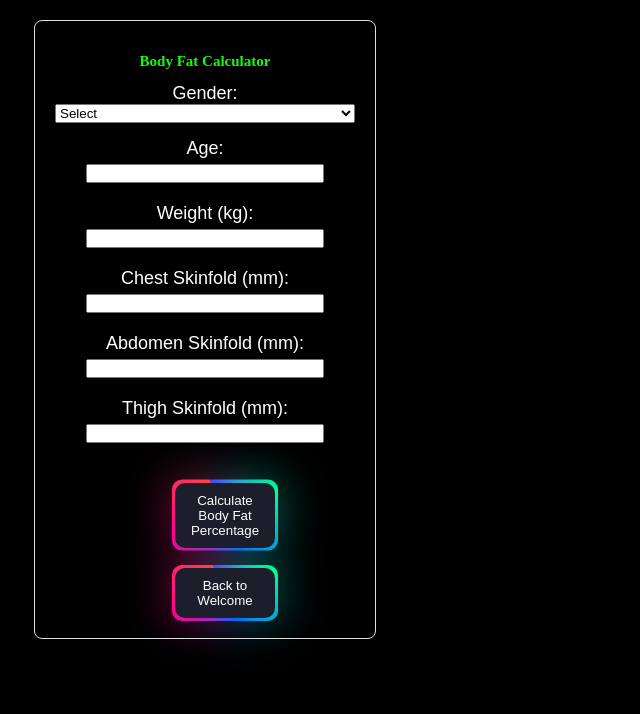
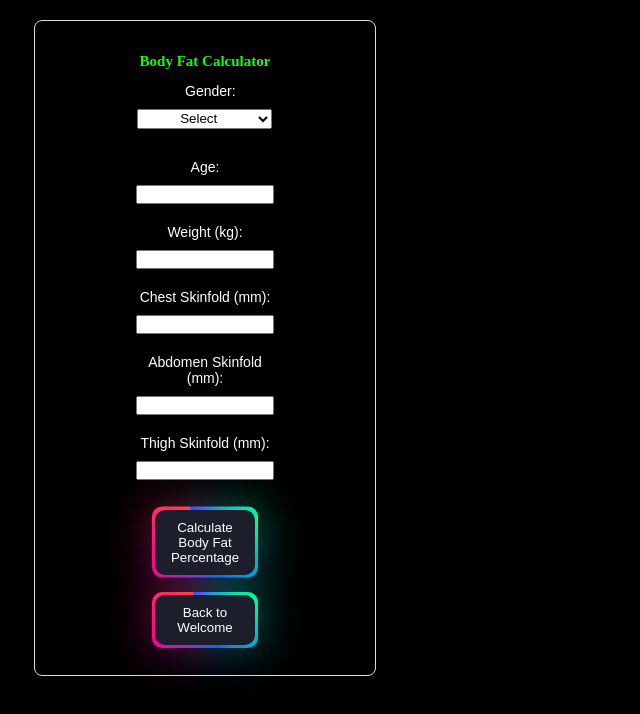
Before and after one commit to Kostas9093/android-app, a React (Vite) app: page / in a window 1280 px wide. Both pictures are taken after a click on the element "Calculate Your Body Fat Percentage". Shown: the top 714 px of the page, without its empty margins (0-640 px from the left). Built offline with nearby package versions, Linux system fonts and the light colour scheme.

Commit message:
caliper css align

```diff
--- a/src/App.css
+++ b/src/App.css
@@ -393,24 +393,56 @@ border-radius: 8px;
 }
 
 .body-fat-calculator label {
-  width:250px;
+  width:150px;
   display:inline-block;
   justify-content: center;
   align-self: center;
-  font-size:large;
+  font-size:14px;
   color:white;
+  margin-bottom: 5px;
 }
 
 .body-fat-calculator input {
   margin:5px;
   height:13px;
-  width:230px;
+  width:130px;
   justify-content: center;
   align-items: center;
   align-self: center;
 
+
+}
+.field {
+  display: flex;
+  align-items: center;
+  margin-bottom: 10px; /* Space between fields */
+}
+
+.body-fat-calculator label#Gen {
+  display: block; /* Forces the label to be on top */
+  text-align: left; /* Aligns the label with the input */
+  margin-bottom: 5px; /* Adds spacing below the label */
+}
+.body-fat-calculator button {
+  margin: 10px auto; /* Centers the buttons */
+  display: block; /* Ensures they stack properly */
 }
 
  /* .body-fat-calculator button:hover {
   background-color: #45a049;
 }  */
+
+.body-fat-calculator .field {
+  display: flex;
+  flex-direction: column; /* Stack label and input vertically */
+  align-items: flex-start; /* Align label and input to the left */
+  margin-bottom: 15px; /* Add space between fields */
+}
+
+.body-fat-calculator select {
+  width: 33%; /* Make the dropdown consistent in width */
+  margin-left:20%;
+  height: 20px; /* Ensure uniform height */
+  margin-top: 5px; /* Add space below the label */
+  text-align: center; /* Optional: center text in the dropdown */
+}
--- a/src/components/BodyFatCalculatorApp.jsx
+++ b/src/components/BodyFatCalculatorApp.jsx
@@ -39,14 +39,21 @@ const BodyFatCalculatorApp = ({ onBack }) => {
     return (
         <div className="body-fat-calculator">
             <h2>Body Fat Calculator</h2>
+
             <form onSubmit={handleSubmit}>
-                <label id="Gen">Gender: </label>
-                <select value={gender} onChange={(e) => setGender(e.target.value)} required>
-                    <option value="">Select</option>
-                    <option value="male">Male</option>
-                    <option value="female">Female</option>
-                </select>
-                <br />
+
+         <div className="field">
+
+        <label id="Gen">Gender:</label>
+         <select value={gender} onChange={(e) => setGender(e.target.value)} required>
+         <option value="">Select</option>
+         <option value="male">Male</option>
+         <option value="female">Female</option>
+    </select>
+        </div>
+
+<div className="field"></div>
+
 
                 <label>Age: </label>
                 <input
```
